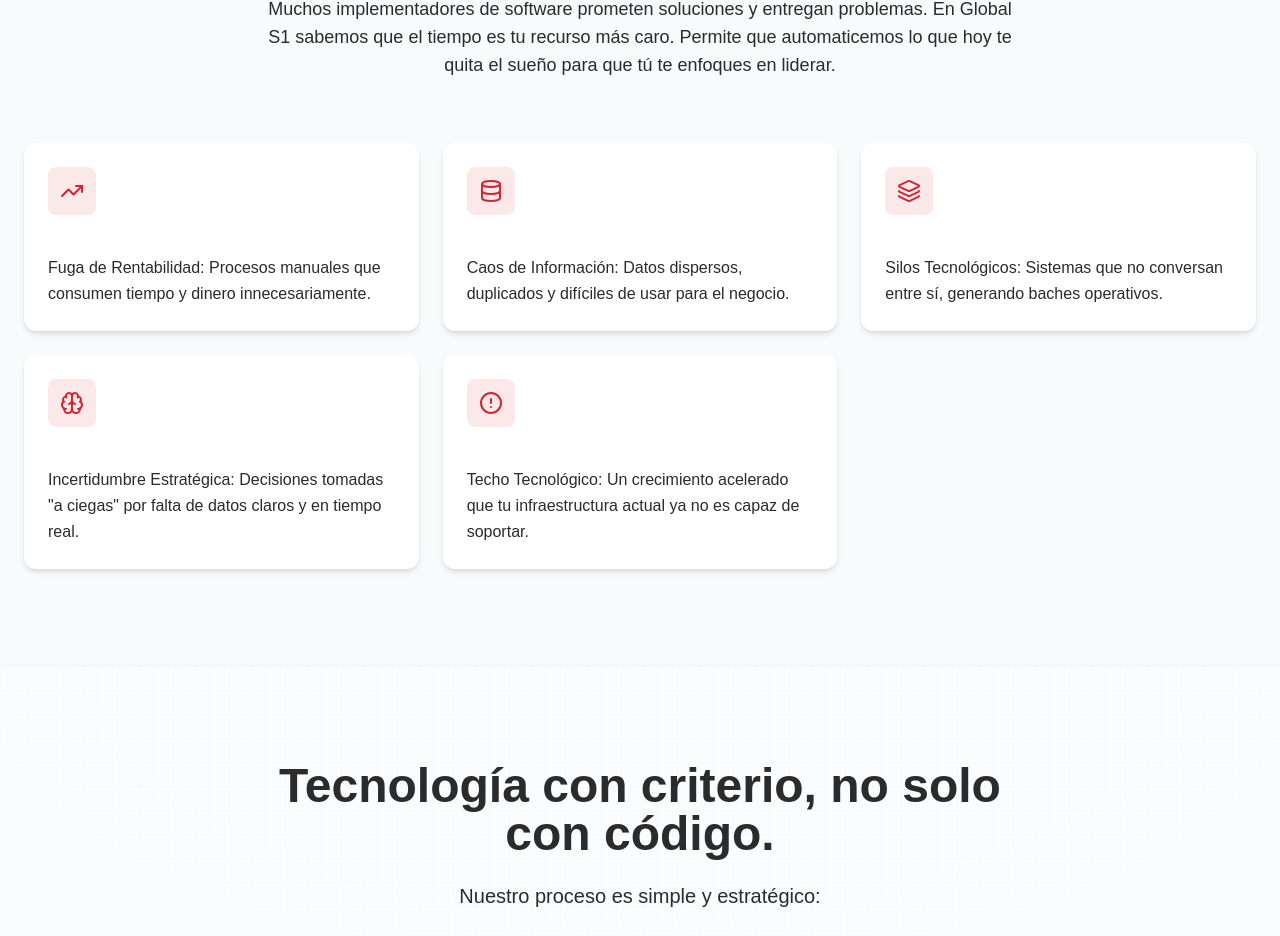
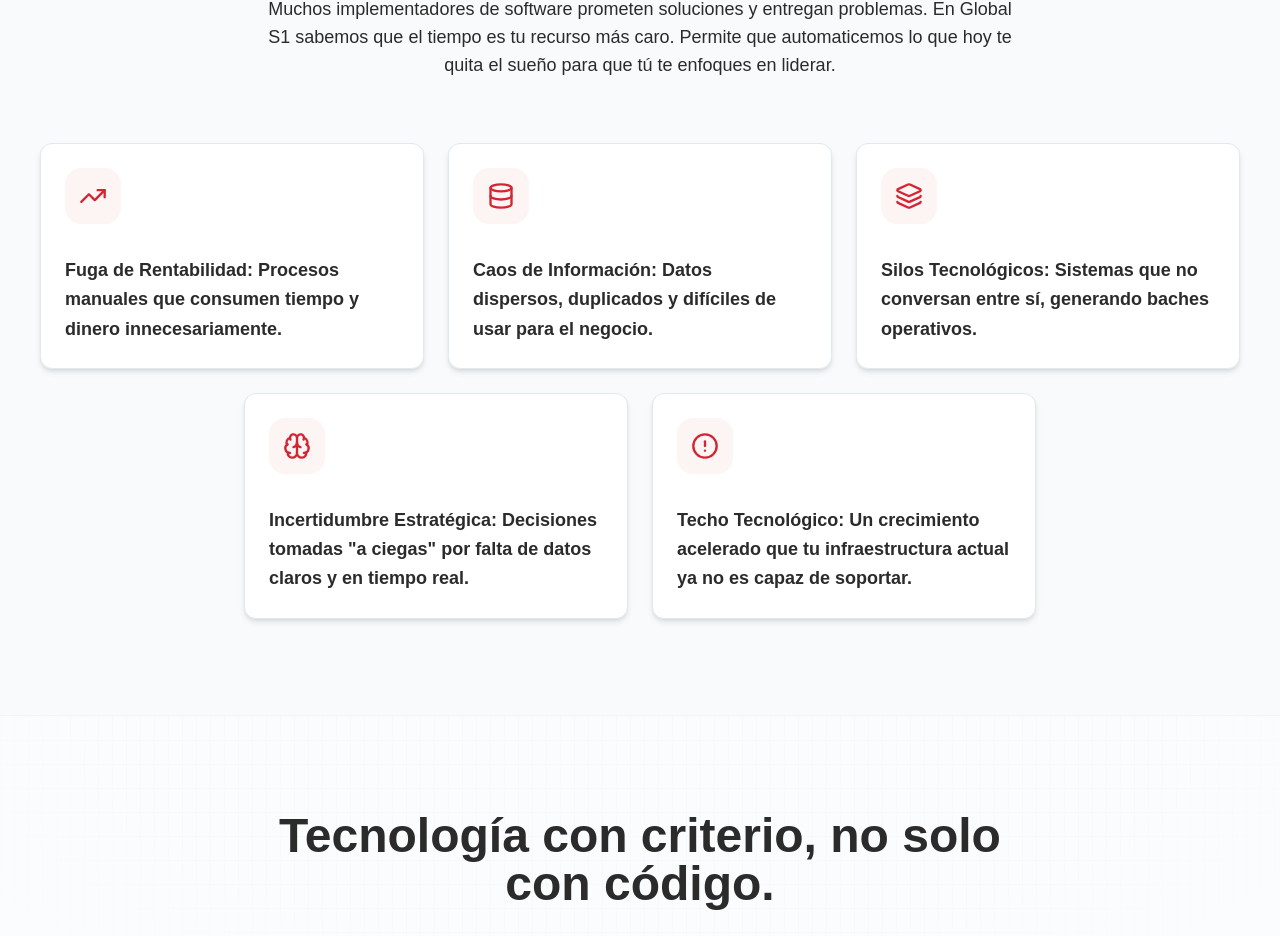
Before and after one commit to Global-S1/globalsone-webpage-fe-public, a Next.js app: page /es in a window 1280 px wide. Shown: the part 950-1886 px from the top of the page. Built offline with nearby package versions, Linux system fonts and the light colour scheme.

Commit message:
Polish: Refine Empathy section styling

```diff
--- a/src/components/sections/empathy.tsx
+++ b/src/components/sections/empathy.tsx
@@ -40,7 +40,7 @@ export function Empathy() {
                 </motion.p>
             </div>
 
-            <div className="grid grid-cols-1 md:grid-cols-2 lg:grid-cols-3 gap-6">
+            <div className="flex flex-wrap justify-center gap-6">
                 {problems.map((problem, index) => (
                     <motion.div
                         key={problem.key}
@@ -48,15 +48,16 @@ export function Empathy() {
                         whileInView={{ opacity: 1, y: 0 }}
                         viewport={{ once: true }}
                         transition={{ delay: index * 0.1 }}
+                        className="w-full md:w-[calc(50%-12px)] lg:w-[calc(33.333%-16px)] max-w-sm flex"
                     >
-                        <Card className="h-full border-none shadow-md hover:shadow-xl transition-all duration-300">
+                        <Card className="flex flex-col h-full w-full border-slate-200 dark:border-slate-800 shadow-md hover:shadow-xl hover:border-brand-red/30 transition-all duration-300 group cursor-default bg-white dark:bg-slate-900">
                             <CardHeader>
-                                <div className="w-12 h-12 rounded-lg bg-brand-red/10 flex items-center justify-center mb-4">
-                                    <problem.icon className="w-6 h-6 text-brand-red" />
+                                <div className="w-14 h-14 rounded-2xl bg-brand-red/5 group-hover:bg-brand-red/10 flex items-center justify-center mb-2 transition-colors duration-300">
+                                    <problem.icon className="w-7 h-7 text-brand-red group-hover:scale-110 transition-transform duration-300" />
                                 </div>
                             </CardHeader>
                             <CardContent>
-                                <p className="text-foreground font-medium leading-relaxed">
+                                <p className="text-brand-charcoal dark:text-slate-100 font-semibold text-lg leading-relaxed group-hover:text-brand-charcoal dark:group-hover:text-white transition-colors">
                                     {items(problem.key)}
                                 </p>
                             </CardContent>
```
